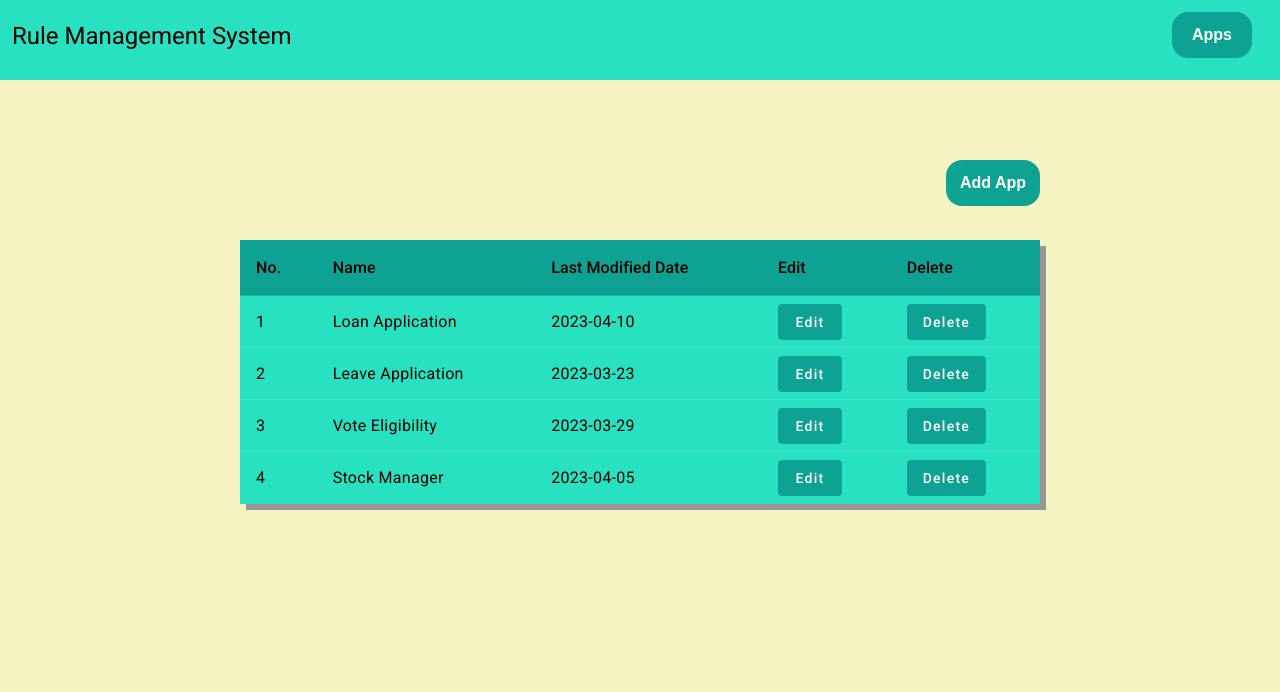
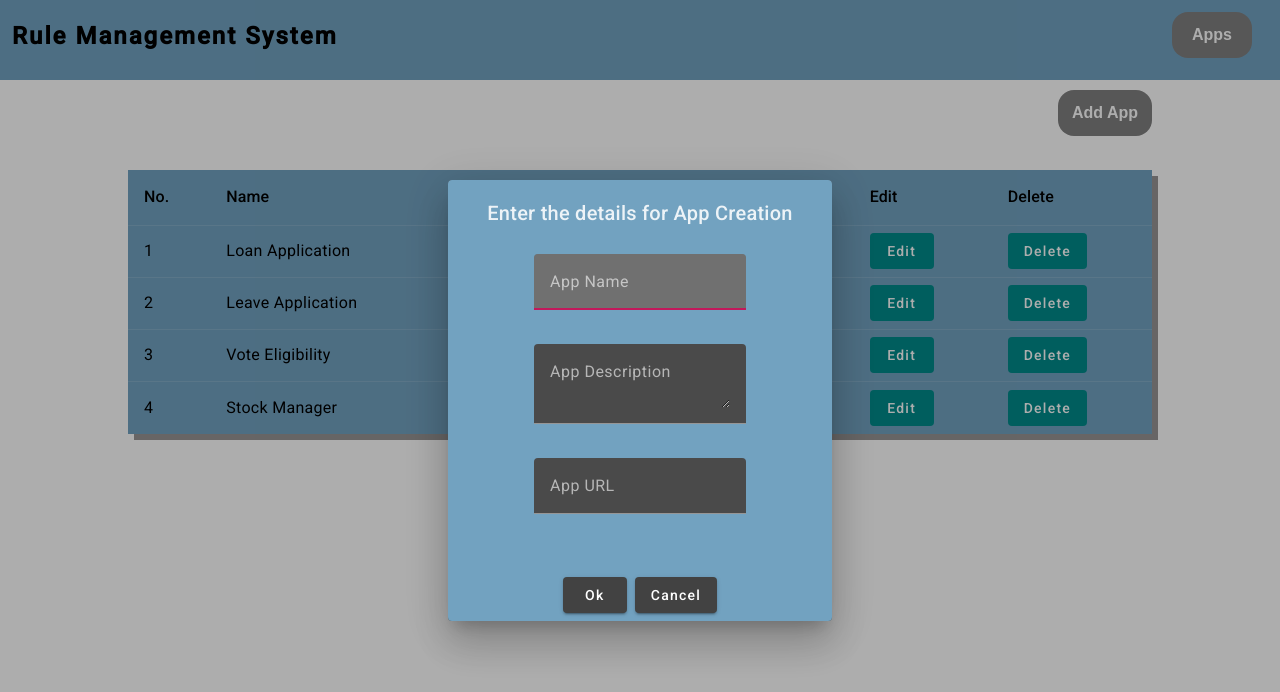
Before and after one commit to AbhishekArora-accolite/rule_management_frontend, an Angular app: page /applications in a window 1280 px wide. Both pictures are taken after a click on the button "Add App". Shown: the top 692 px of the page. Built offline with nearby package versions, Linux system fonts and the light colour scheme; no server answers.

Commit message:
first page api

```diff
--- /dev/null
+++ b/src/app/add-app-dialog/add-app-dialog.component.css
@@ -0,0 +1,6 @@
+.Popup{
+    background-color: #72a2c0;
+}
+button{
+    background-color: #2F0F5D;
+}
--- /dev/null
+++ b/src/app/add-app-dialog/add-app-dialog.component.html
@@ -0,0 +1,30 @@
+<div class="Popup">
+<h2 mat-dialog-title align="center">Enter the details for App Creation</h2>
+<mat-dialog-content>
+    <form>
+    <p align="center"><mat-form-field>
+        <input matInput [formControl]="unameFormControl" required placeholder="App Name" #appName>
+        <mat-error *ngIf="unameFormControl.hasError('required')">
+          AppName is <strong>required</strong>
+        </mat-error>
+    </mat-form-field></p>
+    <p align="center"><mat-form-field>
+        <textarea matInput [formControl]="unameFormControl" required placeholder="App Description" #appDesc></textarea>
+        <mat-error *ngIf="unameFormControl.hasError('required')">
+            AppDescription is <strong>required</strong>
+          </mat-error>
+    </mat-form-field></p>
+    <p align="center"><mat-form-field>
+        <input matInput [formControl]="unameFormControl" required placeholder="App URL" #appURL>
+        <mat-error *ngIf="unameFormControl.hasError('required')">
+          AppURL is <strong>required</strong>
+        </mat-error>
+    </mat-form-field></p>
+        </form>
+</mat-dialog-content>
+
+<mat-dialog-actions align="center">
+    <button mat-raised-button mat-dialog-close (click)="submit(appName.value, appDesc.value, appURL.value)">Ok</button>
+    <button mat-raised-button mat-dialog-close >Cancel</button>
+</mat-dialog-actions>
+</div>
--- /dev/null
+++ b/src/app/add-app-dialog/add-app-dialog.component.ts
@@ -0,0 +1,33 @@
+import { Component, Inject, OnInit } from '@angular/core';
+import { NgForm, FormControl, Validators, FormGroup } from '@angular/forms';
+import { ApplicationsDataService } from '../services/applications-data.service'
+import {MAT_DIALOG_DATA, MatDialogRef} from '@angular/material/dialog';
+
+@Component({
+  selector: 'app-add-app-dialog',
+  templateUrl: './add-app-dialog.component.html',
+  styleUrls: ['./add-app-dialog.component.css']
+})
+
+export class AddAppDialogComponent implements OnInit{
+  constructor(private applicationData:ApplicationsDataService, @Inject(MAT_DIALOG_DATA) public data: any, private Ref: MatDialogRef<AddAppDialogComponent>){}
+  result:any;
+
+  ngOnInit(): void {
+    this.result=this.data;
+  }
+
+  submit(appName:any, appDesc:any, appURL:any)
+  {
+    this.result = {
+      appName: appName,
+      appDesc: appDesc,
+      appURL: appURL
+    }
+    this.Ref.close(this.result);
+  }
+
+  unameFormControl = new FormControl('', [
+    Validators.required,
+    ]);
+}
--- a/src/app/app-routing.module.ts
+++ b/src/app/app-routing.module.ts
@@ -3,6 +3,7 @@ import { RouterModule, Routes } from '@angular/router';
 import { ApplicationsComponent } from './applications/applications.component';
 import { RuleSetsComponent } from './rule-sets/rule-sets.component';
 import { AppsTableComponent } from './apps-table/apps-table.component';
+import { AddAppDialogComponent } from './add-app-dialog/add-app-dialog.component';
 
 const routes: Routes = [
   {
--- a/src/app/app.component.css
+++ b/src/app/app.component.css
@@ -13,12 +13,12 @@
     font-weight: bold;
     width: 80px;
     margin-right: 1rem;
-    background-color: #0ea293;
     color: white;
     border: none;
+    background-color: grey;
 }
 
 .container {
-    background: #27E1C1;
     padding: 12px;
+    background-color: #72a2c0;
 }
--- a/src/app/app.component.html
+++ b/src/app/app.component.html
@@ -1,5 +1,5 @@
 <div class="container">
-    <div class="heading"><h1>{{title}}</h1></div>
+    <div class="heading"><h1 style="font-weight: bold; letter-spacing: 2px;">{{title}}</h1></div>
     <button (click)="goToPage('applications')" class="appBtn">Apps</button>
 </div>
 <router-outlet></router-outlet>
--- a/src/app/apps-table/apps-table.component.css
+++ b/src/app/apps-table/apps-table.component.css
@@ -1,7 +1,8 @@
 .shadow {
     box-shadow: 6px 6px rgb(151, 149, 149);
     font-size: 18px;
-    background-color: #27E1C1;
+    width: 80vw;
+    background-color: #72a2c0;
 }
 
 .row {
@@ -11,7 +12,9 @@
 .container {
     position: relative;
     width: 50rem;
-    margin: 10rem auto;
+    margin: 7% auto;
+    width: max-content;
+    height: max-content;
 }
 
 .addAppBtn {
@@ -25,7 +28,7 @@
     font-weight: bold;
     color: white;
     border: none;
-    background-color: #0EA293;
+    background-color: grey;
 }
 
 th, td {
--- a/src/app/apps-table/apps-table.component.html
+++ b/src/app/apps-table/apps-table.component.html
@@ -1,32 +1,37 @@
 <div class="container">
 
-    <button class="addAppBtn">Add App</button>
+    <button class="addAppBtn" (click)="popMenu()">Add App</button>
 
     <table mat-table [dataSource]="dataSource" class="shadow">
 
         <ng-container matColumnDef="applicationId">
-            <th mat-header-cell *matHeaderCellDef style="background-color:#0EA293;"> No. </th>
-            <td mat-cell *matCellDef="let element"> {{element.applicationId}} </td>
+            <th mat-header-cell *matHeaderCellDef > No. </th>
+            <td mat-cell *matCellDef="let element" > {{element.applicationId}} </td>
         </ng-container>
 
         <ng-container matColumnDef="app_name">
-            <th mat-header-cell *matHeaderCellDef style="background-color:#0EA293;"> Name </th>
+            <th mat-header-cell *matHeaderCellDef > Name </th>
             <td mat-cell *matCellDef="let element"> {{element.app_name}} </td>
         </ng-container>
 
+        <ng-container matColumnDef="app_desc">
+            <th mat-header-cell *matHeaderCellDef > Description </th>
+            <td mat-cell *matCellDef="let element"> {{element.app_desc}} </td>
+        </ng-container>
+
         <ng-container matColumnDef="last_modified_date">
-            <th mat-header-cell *matHeaderCellDef style="background-color:#0EA293;"> Last Modified Date </th>
+            <th mat-header-cell *matHeaderCellDef > Last Modified Date </th>
             <td mat-cell *matCellDef="let element"> {{element.last_modified_date}} </td>
         </ng-container>
 
         <ng-container matColumnDef="edit">
-            <th mat-header-cell *matHeaderCellDef style="background-color:#0EA293;"> Edit </th>
-            <td mat-cell *matCellDef="let element"> <button mat-flat-button color="accent" style="background-color:#0EA293; color:white">Edit</button> </td>
+            <th mat-header-cell *matHeaderCellDef > Edit </th>
+            <td mat-cell *matCellDef="let element"> <button mat-flat-button color="accent" style="background-color: darkcyan; color:white" (click)="$event.stopPropagation()" (click)="popMenu()">Edit</button> </td>
         </ng-container>
 
         <ng-container matColumnDef="delete">
-            <th mat-header-cell *matHeaderCellDef style="background-color:#0EA293;"> Delete </th>
-            <td mat-cell *matCellDef="let element"> <button mat-flat-button color="accent" style="background-color:#0EA293; color: white;" (click)="deleteRow(element.applicationId)">Delete</button> </td>
+            <th mat-header-cell *matHeaderCellDef > Delete </th>
+            <td mat-cell *matCellDef="let element"> <button mat-flat-button color="accent" style="background-color: darkcyan; color: white;" (click)="deleteRow(element.applicationId)">Delete</button> </td>
         </ng-container>
 
         <tr mat-header-row *matHeaderRowDef="displayedColumns" style="cursor: pointer"></tr>
--- a/src/app/apps-table/apps-table.component.ts
+++ b/src/app/apps-table/apps-table.component.ts
@@ -1,20 +1,23 @@
 import { Component } from '@angular/core';
 import { Router } from '@angular/router'
-import { RouterLink } from '@angular/router';
+import { AddAppDialogComponent } from '../add-app-dialog/add-app-dialog.component';
+import { MatDialog } from '@angular/material/dialog';
+import { ApplicationsDataService } from '../services/applications-data.service'
 
 export interface Apps {
   app_name: string;
   applicationId: number;
+  app_desc:string;
   last_modified_date: string;
   edit:any|null;
   delete:any|null;
 }
 
 const ELEMENT_DATA: Apps[] = [
-  {applicationId: 1, app_name: 'Loan Application', last_modified_date: "2023-04-10", edit: "", delete: ""},
-  {applicationId: 2, app_name: 'Leave Application', last_modified_date: "2023-03-23", edit: "", delete: ""},
-  {applicationId: 3, app_name: 'Vote Eligibility', last_modified_date: "2023-03-29", edit: "", delete: ""},
-  {applicationId: 4, app_name: 'Stock Manager', last_modified_date: "2023-04-05", edit: "", delete: ""},
+  {applicationId: 1, app_name: 'Loan Application',app_desc:"Loan App", last_modified_date: "2023-04-10", edit: "", delete: ""},
+  {applicationId: 2, app_name: 'Leave Application',app_desc:"Leave App", last_modified_date: "2023-03-23", edit: "", delete: ""},
+  {applicationId: 3, app_name: 'Vote Eligibility',app_desc:"Voting App", last_modified_date: "2023-03-29", edit: "", delete: ""},
+  {applicationId: 4, app_name: 'Stock Manager',app_desc:"Stock App", last_modified_date: "2023-04-05", edit: "", delete: ""},
 ];
 
 @Component({
@@ -24,19 +27,44 @@ const ELEMENT_DATA: Apps[] = [
 })
 
 export class AppsTableComponent {
-  displayedColumns: string[] = ['applicationId', 'app_name', 'last_modified_date','edit', 'delete'];
+  displayedColumns: string[] = ['applicationId', 'app_name', 'app_desc', 'last_modified_date','edit', 'delete'];
   dataSource = ELEMENT_DATA;
-  constructor(private router:Router) {
+  apps: any;
+  constructor(private router:Router, private matDialog:MatDialog, private applicationData:ApplicationsDataService) {
+    this.applicationData.getApplications().subscribe((data) => {
+      console.log(data);
+      // this.dataSource = this.dataSource.push(data);
+    })
 
   }
 
   deleteRow(index: number)
   {
-    this.dataSource = this.dataSource.filter((item => item.applicationId !== index))
+    this.applicationData.deleteApplication(index).subscribe((res) => {
+      console.log("result", res);
+    });
+    this.dataSource = this.dataSource.filter((item => item.applicationId !== index));
   }
 
   goto(row:any){
     this.router.navigate([`rule-sets/${row.applicationId}`]);
-    console.log(row);
   }
+
+  popMenu() {
+    const popup = this.matDialog.open(AddAppDialogComponent,{
+      width: '30%',
+      data: {
+        appName: '',
+        appDesc: '',
+        appUrl: ''
+      }
+    });
+    popup.afterClosed().subscribe(item => {
+      console.log(item);
+      this.applicationData.saveApplication(item).subscribe((res) => {
+        console.log(res);
+      })
+    })
+  }
+
 }
--- /dev/null
+++ b/src/app/services/applications-data.service.ts
@@ -0,0 +1,20 @@
+import { Injectable } from '@angular/core';
+import { HttpClient } from '@angular/common/http'
+
+@Injectable({
+  providedIn: 'root'
+})
+export class ApplicationsDataService {
+  url="http://localhost:9090/apps"
+  constructor(private http:HttpClient) { }
+  getApplications()
+  {
+    return this.http.get(this.url);
+  }
+  saveApplication(data: any) {
+    return this.http.post(this.url, data);
+  }
+  deleteApplication(id:any){
+    return this.http.delete(`${this.url}/${id}`);
+  }
+}
--- a/src/styles.css
+++ b/src/styles.css
@@ -1,4 +1,4 @@
 /* You can add global styles to this file, and also import other style files */
 
 html, body { height: 100%; }
-body { margin: 0; font-family: Roboto, "Helvetica Neue", sans-serif; background-color: #F5F3C1;}
+body { margin: 0; font-family: Roboto, "Helvetica Neue", sans-serif;}
```
Also changed, not shown: src/app/app.module.ts (+15 -2 lines), 2 other files (tests, documents, lock files or other folders).
